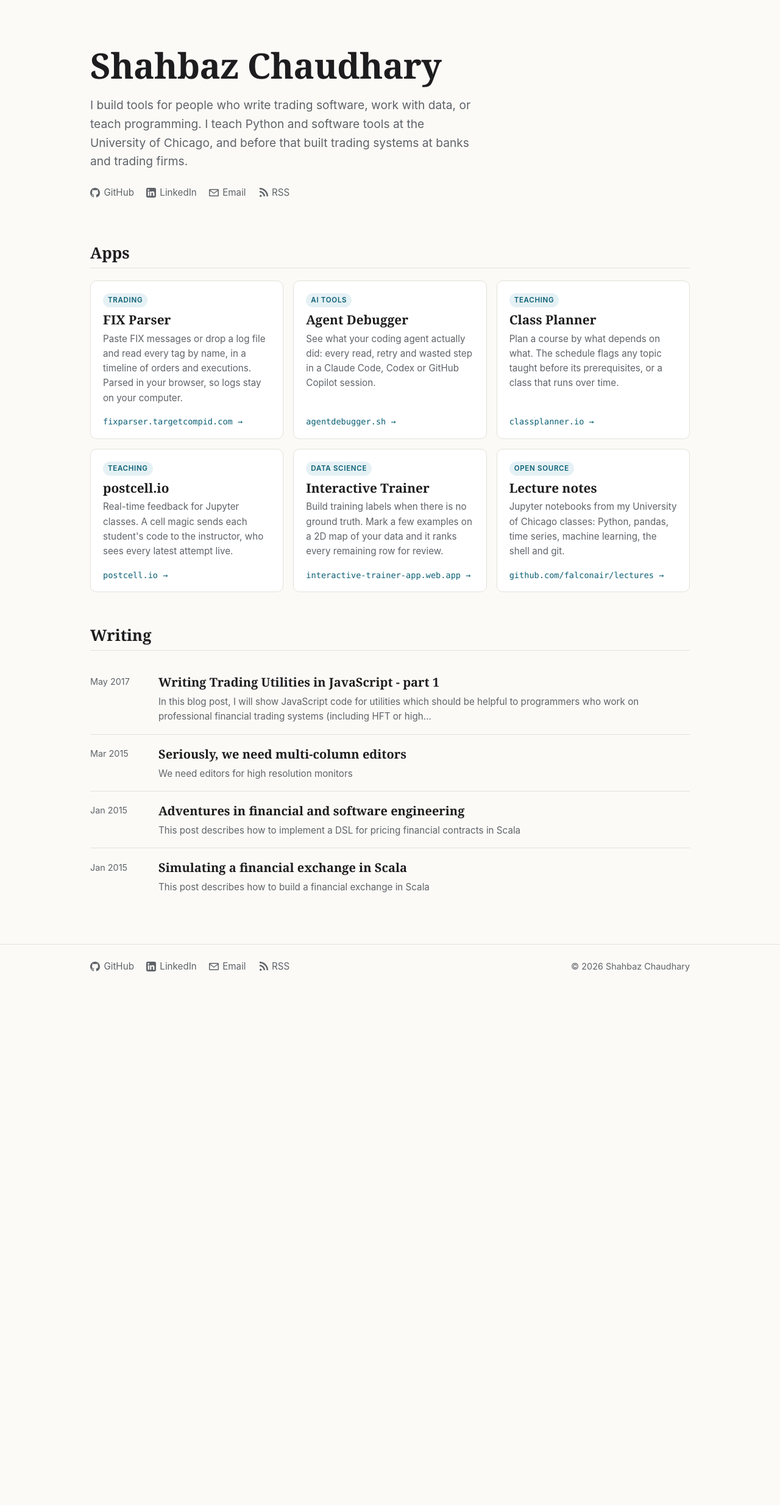
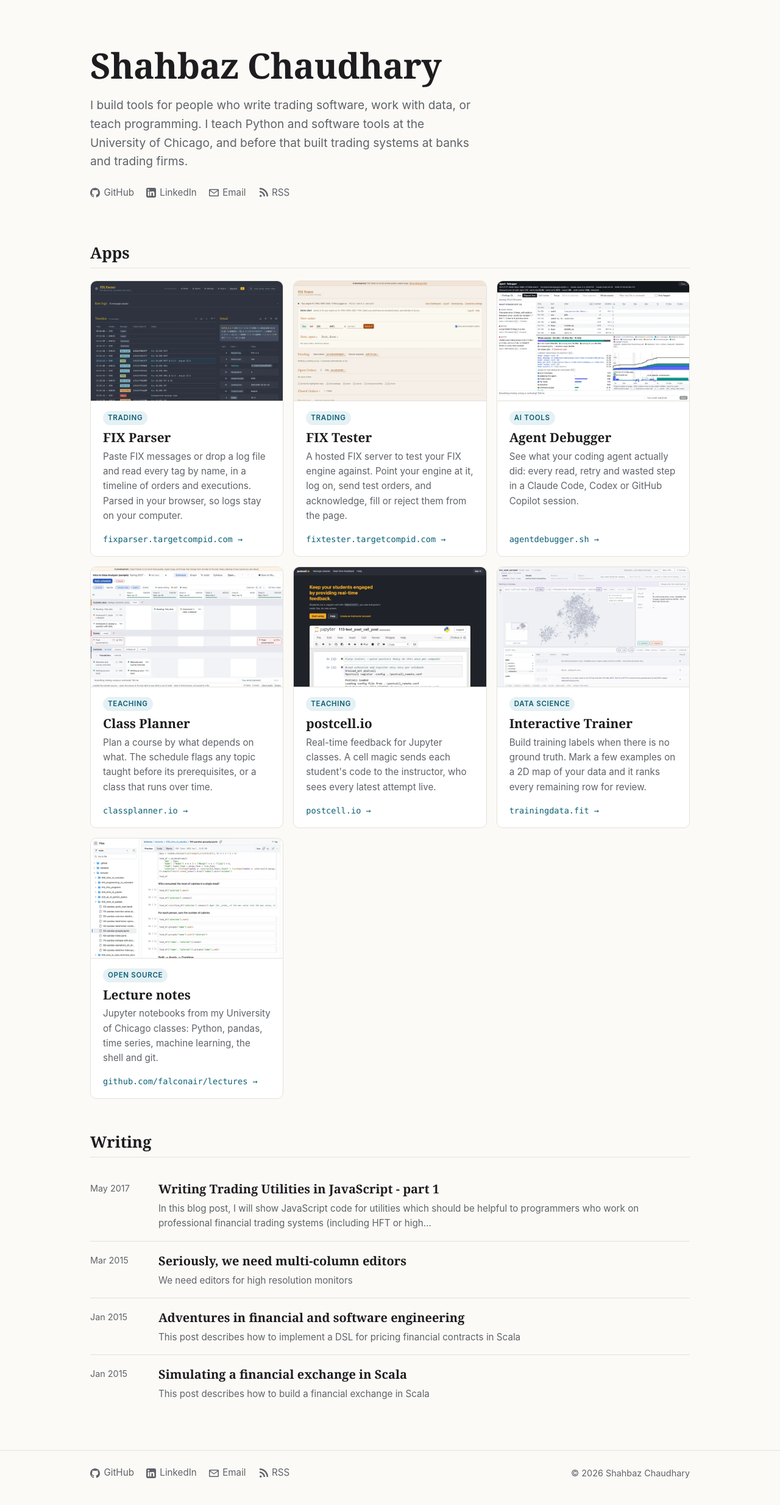
Before and after one commit to falconair/falconair.github.com, a Jekyll site: the page built from index.html, in a window 1280 px wide. Shown: the whole page at 61% size. Built offline with Jekyll 4.4.1, drawn with Linux system fonts in a browser that asks for light colours; before the commit the page ends 1637 px from its top, so only the background shows below that.

Commit message:
App cards show screenshots; add FIX Tester; Interactive Trainer at trainingdata.fit
Screenshots are 800x500 WebP (about 200 KB in all), lazy-loaded below the first row.

```diff
--- a/_data/apps.yml
+++ b/_data/apps.yml
@@ -1,14 +1,26 @@
 # Apps on the home page, in the order shown.
+# image: an 800x500 screenshot in img/apps/
 - name: FIX Parser
   url: https://fixparser.targetcompid.com
+  image: /img/apps/fix-parser.webp
   tag: Trading
   description: >-
     Paste FIX messages or drop a log file and read every tag by name, in a
     timeline of orders and executions. Parsed in your browser, so logs stay on
     your computer.
 
+- name: FIX Tester
+  url: https://fixtester.targetcompid.com
+  image: /img/apps/fix-tester.webp
+  tag: Trading
+  description: >-
+    A hosted FIX server to test your FIX engine against. Point your engine at
+    it, log on, send test orders, and acknowledge, fill or reject them from the
+    page.
+
 - name: Agent Debugger
   url: https://agentdebugger.sh
+  image: /img/apps/agent-debugger.webp
   tag: AI tools
   description: >-
     See what your coding agent actually did: every read, retry and wasted step
@@ -16,6 +28,7 @@
 
 - name: Class Planner
   url: https://classplanner.io
+  image: /img/apps/class-planner.webp
   tag: Teaching
   description: >-
     Plan a course by what depends on what. The schedule flags any topic taught
@@ -23,13 +36,15 @@
 
 - name: postcell.io
   url: https://postcell.io
+  image: /img/apps/postcell.webp
   tag: Teaching
   description: >-
     Real-time feedback for Jupyter classes. A cell magic sends each student's
     code to the instructor, who sees every latest attempt live.
 
 - name: Interactive Trainer
-  url: https://interactive-trainer-app.web.app
+  url: https://trainingdata.fit
+  image: /img/apps/interactive-trainer.webp
   tag: Data science
   description: >-
     Build training labels when there is no ground truth. Mark a few examples on
@@ -37,6 +52,7 @@
 
 - name: Lecture notes
   url: https://github.com/falconair/lectures
+  image: /img/apps/lectures.webp
   tag: Open source
   description: >-
     Jupyter notebooks from my University of Chicago classes: Python, pandas,
--- a/css/site.css
+++ b/css/site.css
@@ -63,13 +63,14 @@
 /* Home: app cards */
 .apps { list-style: none; padding: 0; margin: 0; display: grid; grid-template-columns: repeat(auto-fill, minmax(17rem, 1fr)); gap: 1rem; }
 .app a {
-  display: flex; flex-direction: column; height: 100%;
-  padding: 1.25rem 1.25rem 1rem;
+  display: flex; flex-direction: column; height: 100%; overflow: hidden;
   background: var(--surface); border: 1px solid var(--line); border-radius: 10px;
   color: var(--text); text-decoration: none;
   transition: border-color .15s, transform .15s, box-shadow .15s;
 }
 .app a:hover { border-color: var(--accent); transform: translateY(-2px); box-shadow: 0 6px 18px rgba(0,0,0,.06); }
+.app-shot { display: block; width: 100%; aspect-ratio: 8 / 5; object-fit: cover; object-position: top left; border-bottom: 1px solid var(--line); background: var(--code-bg); }
+.app-body { display: flex; flex-direction: column; flex: 1; padding: 1rem 1.25rem 1rem; }
 .app h3 { font-size: 1.3rem; margin: .5rem 0 .4rem; }
 .app p { margin: 0 0 1rem; color: var(--muted); font-size: .95rem; flex: 1; }
 .app-tag { align-self: flex-start; font-size: .72rem; font-weight: 600; letter-spacing: .06em; text-transform: uppercase; color: var(--accent); background: var(--accent-soft); padding: .15rem .5rem; border-radius: 99px; }
--- a/index.html
+++ b/index.html
@@ -13,10 +13,13 @@
     {% for app in site.data.apps %}
     <li class="app">
       <a href="{{ app.url }}">
-        <span class="app-tag">{{ app.tag }}</span>
-        <h3>{{ app.name }}</h3>
-        <p>{{ app.description }}</p>
-        <span class="app-url">{{ app.url | remove: "https://" | remove: "www." }} →</span>
+        {% if app.image %}<img class="app-shot" src="{{ app.image | relative_url }}" alt="Screenshot of {{ app.name }}" width="800" height="500"{% if forloop.index > 3 %} loading="lazy"{% endif %} decoding="async">{% endif %}
+        <div class="app-body">
+          <span class="app-tag">{{ app.tag }}</span>
+          <h3>{{ app.name }}</h3>
+          <p>{{ app.description }}</p>
+          <span class="app-url">{{ app.url | remove: "https://" | remove: "www." }} →</span>
+        </div>
       </a>
     </li>
     {% endfor %}
```
Also changed, not shown: img/apps/agent-debugger.webp (added), img/apps/class-planner.webp (added), img/apps/fix-parser.webp (added), img/apps/fix-tester.webp (added), img/apps/interactive-trainer.webp (added), img/apps/lectures.webp (added), img/apps/postcell.webp (added), 1 other file.
